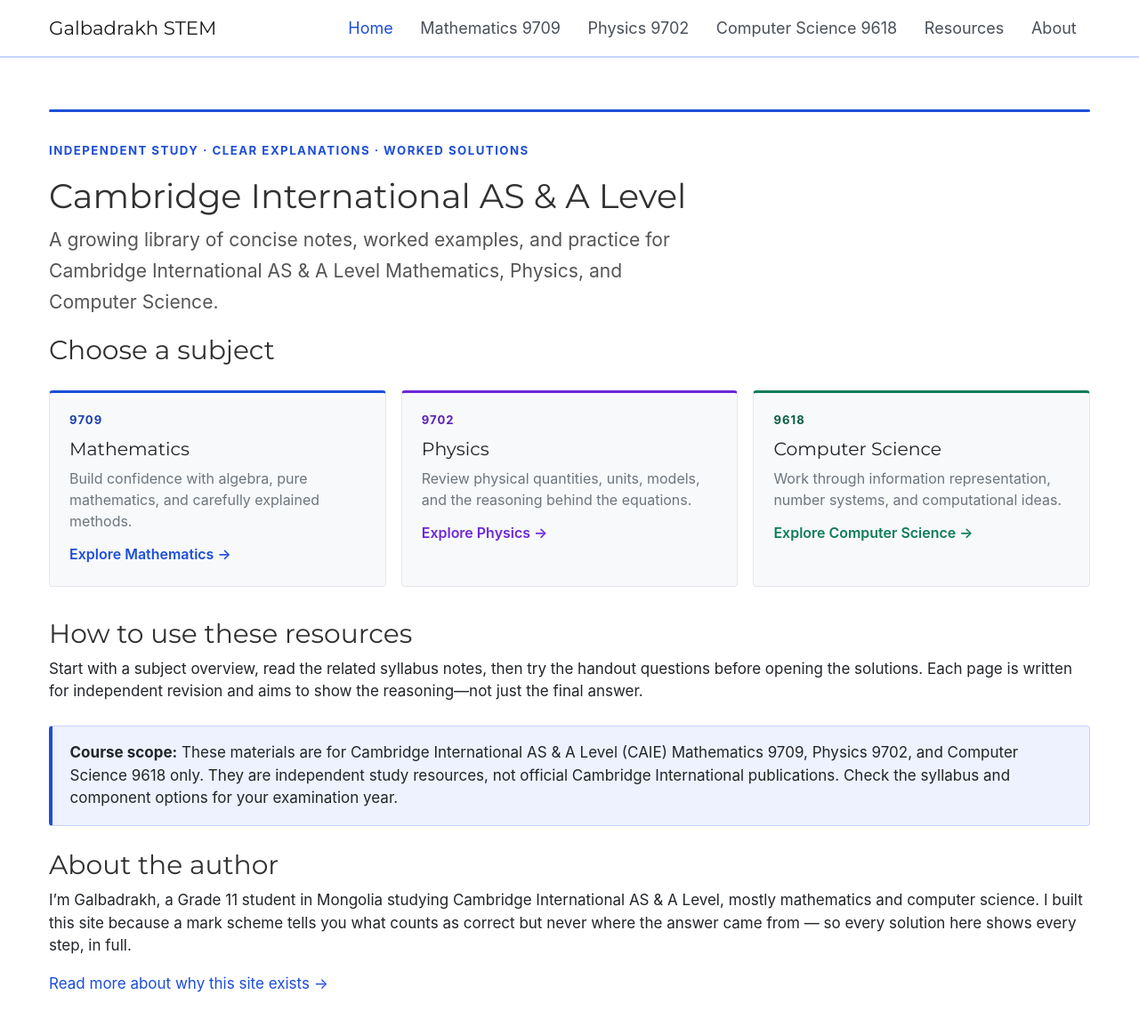
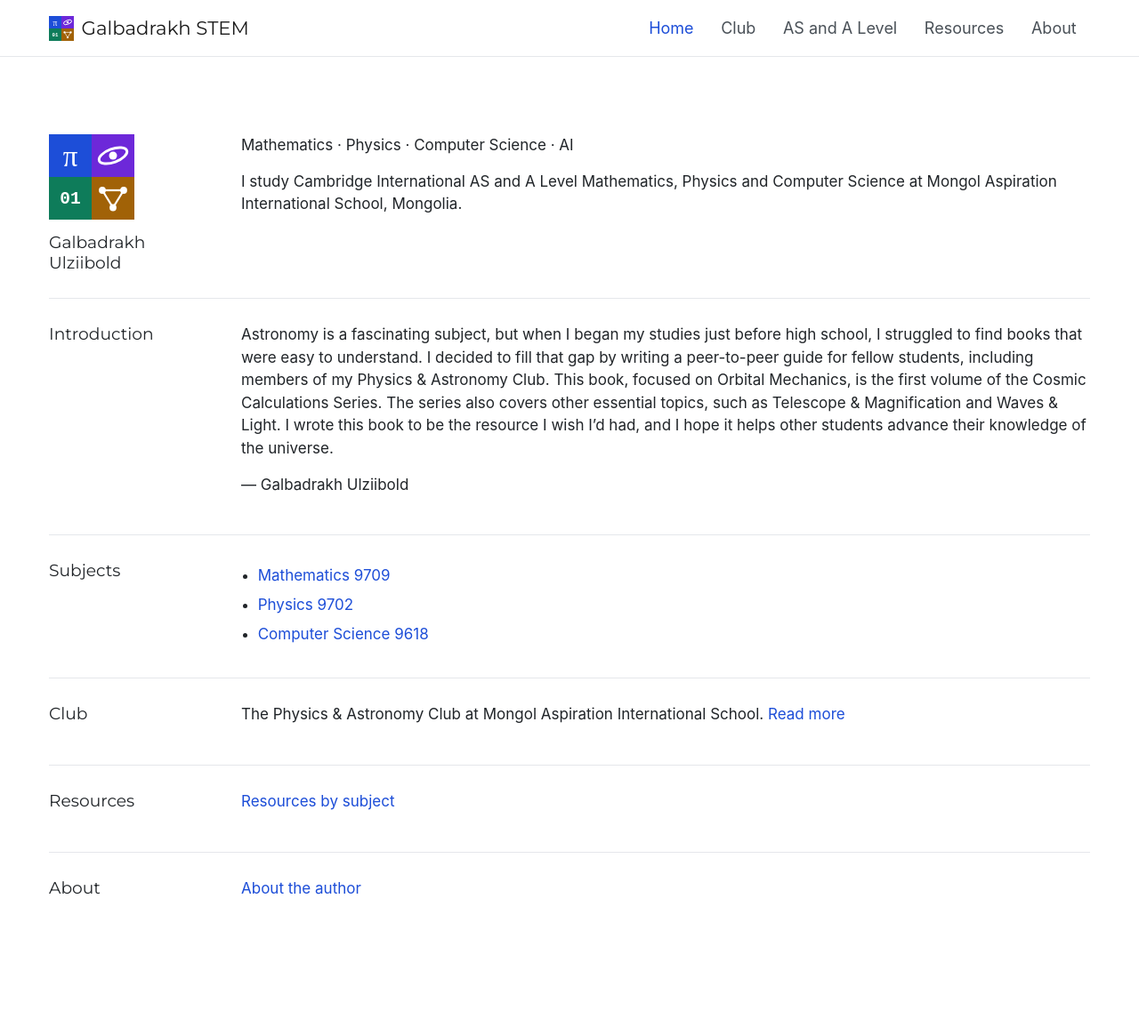
Before and after one commit to galbadrakhstem/galbadrakhstem.github.io, a Jekyll site: the page built from index.md, in a window 1280 px wide and 1216 px high. Shown: the top 1155 px of the window at 89% size. Built offline with Jekyll 4.4.1, drawn with Linux system fonts in a browser that asks for light colours.

Commit message:
feat(site): simple home, logo, club and AS and A Level pages
Co-authored-by: arena-agent <297053741+arena-agent@users.noreply.github.com>

```diff
--- a/_includes/navbar.html
+++ b/_includes/navbar.html
@@ -1,13 +1,12 @@
 <nav class="navbar" id="navbar-main" aria-label="Main navigation">
   <div class="container">
-    <a class="navbar-brand" href="{{ '/' | relative_url }}">Galbadrakh STEM</a>
+    <a class="navbar-brand" href="{{ '/' | relative_url }}"><img class="site-logo" src="{{ '/assets/img/logo.svg' | relative_url }}" alt="" width="28" height="28">Galbadrakh STEM</a>
     <ul class="navbar-nav">
       <li class="nav-item"><a class="nav-link{% if page.url == '/' %} active{% endif %}" href="{{ '/' | relative_url }}">Home</a></li>
-      <li class="nav-item"><a class="nav-link{% if page.url contains '/mathematics/' %} active{% endif %}" href="{{ '/mathematics/' | relative_url }}">Mathematics 9709</a></li>
-      <li class="nav-item"><a class="nav-link{% if page.url contains '/physics/' %} active{% endif %}" href="{{ '/physics/' | relative_url }}">Physics 9702</a></li>
-      <li class="nav-item"><a class="nav-link{% if page.url contains '/computer-science/' %} active{% endif %}" href="{{ '/computer-science/' | relative_url }}">Computer Science 9618</a></li>
+      <li class="nav-item"><a class="nav-link{% if page.url contains '/club/' %} active{% endif %}" href="{{ '/club/' | relative_url }}">Club</a></li>
+      <li class="nav-item"><a class="nav-link{% if page.url contains '/as-and-a-level/' %} active{% endif %}" href="{{ '/as-and-a-level/' | relative_url }}">AS and A Level</a></li>
       <li class="nav-item"><a class="nav-link{% if page.url contains '/resources/' %} active{% endif %}" href="{{ '/resources/' | relative_url }}">Resources</a></li>
-        <li class="nav-item"><a class="nav-link{% if page.url contains '/about/' %} active{% endif %}" href="{{ '/about/' | relative_url }}">About</a></li>
-      </ul>
+      <li class="nav-item"><a class="nav-link{% if page.url contains '/about/' %} active{% endif %}" href="{{ '/about/' | relative_url }}">About</a></li>
+    </ul>
   </div>
 </nav>
--- a/assets/css/main.css
+++ b/assets/css/main.css
@@ -346,3 +346,26 @@ blockquote{border-left:3px solid var(--accent)}
 .link-list li{border-bottom:1px solid var(--rule)}
 .link-list a{color:var(--accent)}
 .text-link{color:var(--accent)}
+
+/* ==========================================================================
+   SIMPLE SITE — PHASE R1
+   Plain white pages, like Kevin Zhou. Colour lives in the logo, the links,
+   and the subject handouts.
+   ========================================================================== */
+
+main.container::before, .site-main::before{display:none}
+.navbar{background:#fff; border-bottom:1px solid var(--rule); box-shadow:none}
+.navbar-brand{display:inline-flex; align-items:center; gap:.5rem}
+.site-logo{width:28px; height:28px; display:inline-block; flex:0 0 auto}
+.eyebrow{display:none}
+.simple-row{display:grid; grid-template-columns:180px minmax(0,1fr); column-gap:36px;
+            padding:28px 0; border-bottom:1px solid var(--rule)}
+.simple-row:last-child{border-bottom:0}
+.simple-row h2{font-size:1.1rem; border:0; margin:0; padding:0; color:inherit}
+.simple-row p{margin:0 0 .9rem}
+.simple-row ul{margin:0; padding-left:1.1rem}
+.simple-row li{margin-bottom:.45rem}
+.simple-logo{width:96px; height:96px; display:block; margin-bottom:.8rem}
+@media (max-width:700px){
+  .simple-row{grid-template-columns:1fr; row-gap:6px}
+}
--- a/index.md
+++ b/index.md
@@ -1,49 +1,57 @@
 ---
 layout: default
-title: Home
+title: Home · Galbadrakh STEM
 permalink: /
-description: Independent Cambridge International AS & A Level learning resources in Mathematics, Physics, and Computer Science.
+description: Galbadrakh STEM — Cambridge AS and A Level resources, a Physics and Astronomy Club, and the Cosmic Calculations series.
 ---
 
-<p class="eyebrow">Independent study · Clear explanations · Worked solutions</p>
-
-# Cambridge International AS &amp; A Level
-
-<p class="lead">A growing library of concise notes, worked examples, and practice for Cambridge International AS &amp; A Level Mathematics, Physics, and Computer Science.</p>
-
-## Choose a subject
-
-<div class="subject-grid">
-  <section class="subject-card is-maths">
-    <p class="course-code">9709</p>
-    <h2><a href="{{ '/mathematics/' | relative_url }}">Mathematics</a></h2>
-    <p>Build confidence with algebra, pure mathematics, and carefully explained methods.</p>
-    <a class="text-link" href="{{ '/mathematics/' | relative_url }}">Explore Mathematics →</a>
-  </section>
-  <section class="subject-card is-physics">
-    <p class="course-code">9702</p>
-    <h2><a href="{{ '/physics/' | relative_url }}">Physics</a></h2>
-    <p>Review physical quantities, units, models, and the reasoning behind the equations.</p>
-    <a class="text-link" href="{{ '/physics/' | relative_url }}">Explore Physics →</a>
-  </section>
-  <section class="subject-card is-cs">
-    <p class="course-code">9618</p>
-    <h2><a href="{{ '/computer-science/' | relative_url }}">Computer Science</a></h2>
-    <p>Work through information representation, number systems, and computational ideas.</p>
-    <a class="text-link" href="{{ '/computer-science/' | relative_url }}">Explore Computer Science →</a>
-  </section>
+<div class="simple-row">
+  <div>
+    <img class="simple-logo" src="{{ '/assets/img/logo.svg' | relative_url }}" alt="Galbadrakh STEM logo" width="96" height="96">
+    <h2>Galbadrakh Ulziibold</h2>
+  </div>
+  <div>
+    <p>Mathematics · Physics · Computer Science · AI</p>
+    <p>I study Cambridge International AS and A Level Mathematics, Physics and Computer Science at Mongol Aspiration International School, Mongolia.</p>
+  </div>
 </div>
 
-## How to use these resources
-
-Start with a subject overview, read the related syllabus notes, then try the handout questions before opening the solutions. Each page is written for independent revision and aims to show the reasoning—not just the final answer.
-
-<div class="notice">
-<strong>Course scope:</strong> These materials are for Cambridge International AS &amp; A Level (CAIE) Mathematics 9709, Physics 9702, and Computer Science 9618 only. They are independent study resources, not official Cambridge International publications. Check the syllabus and component options for your examination year.
+<div class="simple-row">
+  <h2>Introduction</h2>
+  <div>
+    <p>Astronomy is a fascinating subject, but when I began my studies just before high school, I struggled to find books that were easy to understand. I decided to fill that gap by writing a peer-to-peer guide for fellow students, including members of my Physics &amp; Astronomy Club. This book, focused on Orbital Mechanics, is the first volume of the Cosmic Calculations Series. The series also covers other essential topics, such as Telescope &amp; Magnification and Waves &amp; Light. I wrote this book to be the resource I wish I’d had, and I hope it helps other students advance their knowledge of the universe.</p>
+    <p>— Galbadrakh Ulziibold</p>
+  </div>
 </div>
 
-## About the author
+<div class="simple-row">
+  <h2>Subjects</h2>
+  <div>
+    <ul>
+      <li><a href="{{ '/mathematics/' | relative_url }}">Mathematics 9709</a></li>
+      <li><a href="{{ '/physics/' | relative_url }}">Physics 9702</a></li>
+      <li><a href="{{ '/computer-science/' | relative_url }}">Computer Science 9618</a></li>
+    </ul>
+  </div>
+</div>
 
-I'm Galbadrakh, a Grade 11 student in Mongolia studying Cambridge International AS & A Level, mostly mathematics and computer science. I built this site because a mark scheme tells you what counts as correct but never where the answer came from — so every solution here shows every step, in full.
+<div class="simple-row">
+  <h2>Club</h2>
+  <div>
+    <p>The Physics &amp; Astronomy Club at Mongol Aspiration International School. <a href="{{ '/club/' | relative_url }}">Read more</a></p>
+  </div>
+</div>
 
-[Read more about why this site exists →]({{ '/about/' | relative_url }})
+<div class="simple-row">
+  <h2>Resources</h2>
+  <div>
+    <p><a href="{{ '/resources/' | relative_url }}">Resources by subject</a></p>
+  </div>
+</div>
+
+<div class="simple-row">
+  <h2>About</h2>
+  <div>
+    <p><a href="{{ '/about/' | relative_url }}">About the author</a></p>
+  </div>
+</div>
```
Also changed, not shown: DESIGN.md (+7 -0 lines), PROGRESS.md (+4 -8 lines), as-and-a-level.md (added, +37 -0 lines), club.md (added, +50 -0 lines), assets/img/logo.svg (added).
